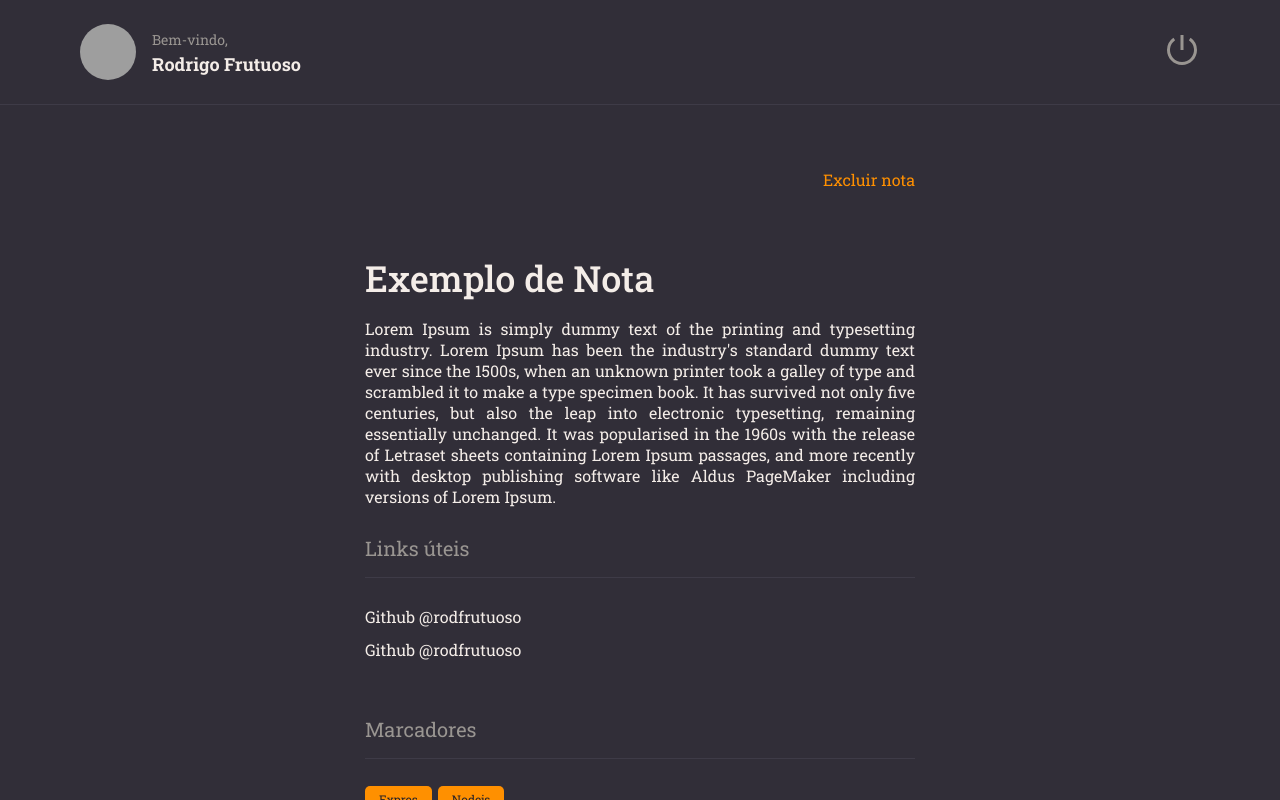
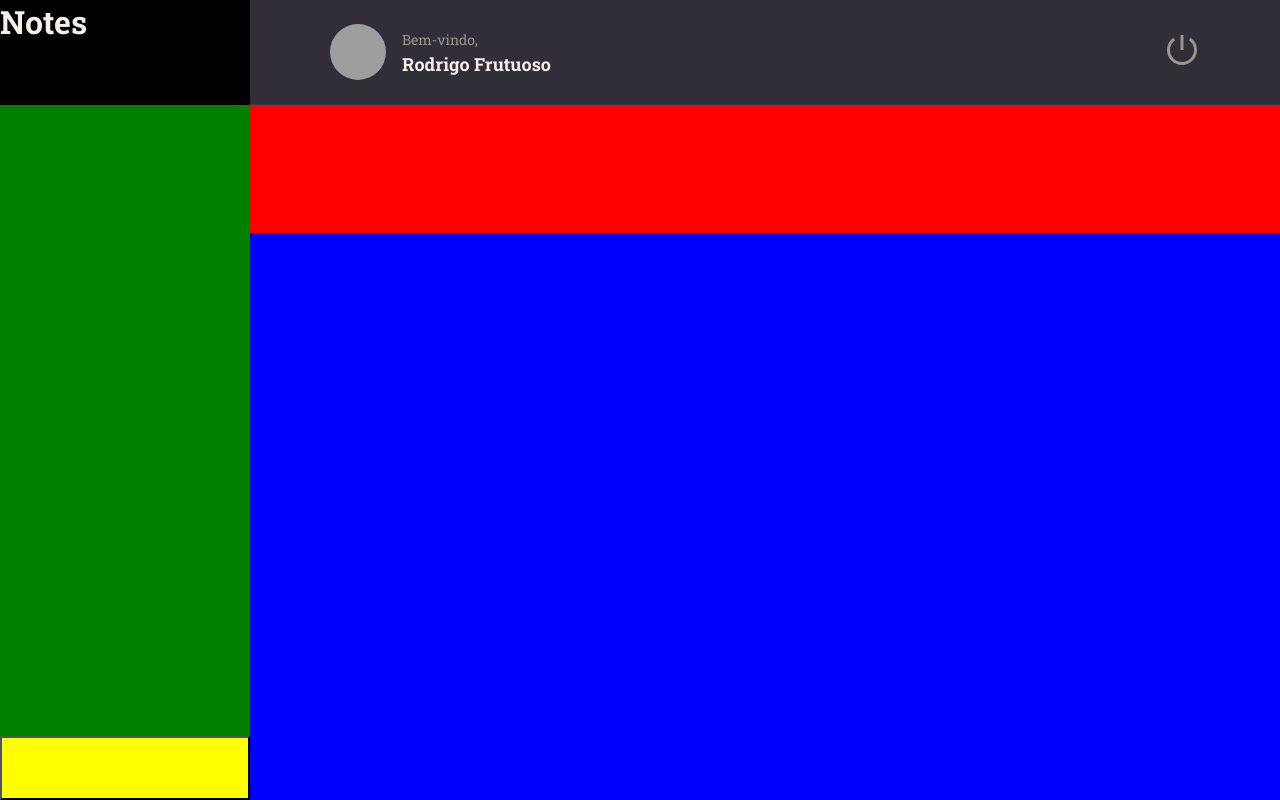
Before and after one commit to rodfrutuoso/Notes, a React (Vite) app: page / in a window 1280 px wide. Built offline with nearby package versions, Linux system fonts and the light colour scheme; grey boxes are pictures that could not be loaded.

Commit message:
feito o grit da home

```diff
--- a/src/main.jsx
+++ b/src/main.jsx
@@ -2,6 +2,7 @@
 import ReactDOM from 'react-dom/client'
 import { ThemeProvider } from 'styled-components'
 import { Details } from './pages/Details'
+import { Home } from './pages/Home'
 import theme from './styles/theme'
 import GlobalStyle from './styles/global'
 
@@ -10,7 +11,7 @@
   <React.StrictMode>
     <ThemeProvider theme={theme}>
       <GlobalStyle/>
-      <Details />
+      <Home />
     </ThemeProvider>
   </React.StrictMode>,
 )
--- a/src/pages/Home/index.jsx
+++ b/src/pages/Home/index.jsx
@@ -1 +1,31 @@
 import { Container, Brand, Menu, Search, Content, NewNote } from "./styles";
+
+import { Header } from "../../components/Header"
+
+export function Home() {
+  return (
+    <Container>
+      <Brand>
+        <h1>Notes</h1>
+      </Brand>
+      <Header>
+
+      </Header>
+      <Menu>
+
+      </Menu>
+
+      <Search>
+
+      </Search>
+      <Content>
+
+      </Content>
+
+      <NewNote>
+
+      </NewNote>
+
+    </Container>
+  );
+}
--- a/src/pages/Home/styles.js
+++ b/src/pages/Home/styles.js
@@ -1 +1,42 @@
 import styled from "styled-components";
+
+export const Container = styled.div`
+width: 100%;
+height: 100vh;
+
+display: grid;
+grid-template-columns: 250px auto;
+grid-template-rows: 105px 128px auto 64px;
+grid-template-areas:
+"brand header"
+"menu search"
+"menu content"
+"newnote content";
+
+background-color: ${({ theme }) => theme.COLORS.BACKGROUND_800};
+`
+export const Brand = styled.div`
+    grid-area: brand;
+    background: black;
+`
+export const Menu = styled.ul`
+    grid-area: menu;
+    background: green;
+
+`
+
+export const Search = styled.div`
+    grid-area: search;
+    background: red;
+
+`
+export const Content = styled.div`
+    grid-area: content;
+    background: blue;
+
+`
+export const NewNote = styled.button`
+    grid-area: newnote;
+    background: yellow;
+
+`
```
